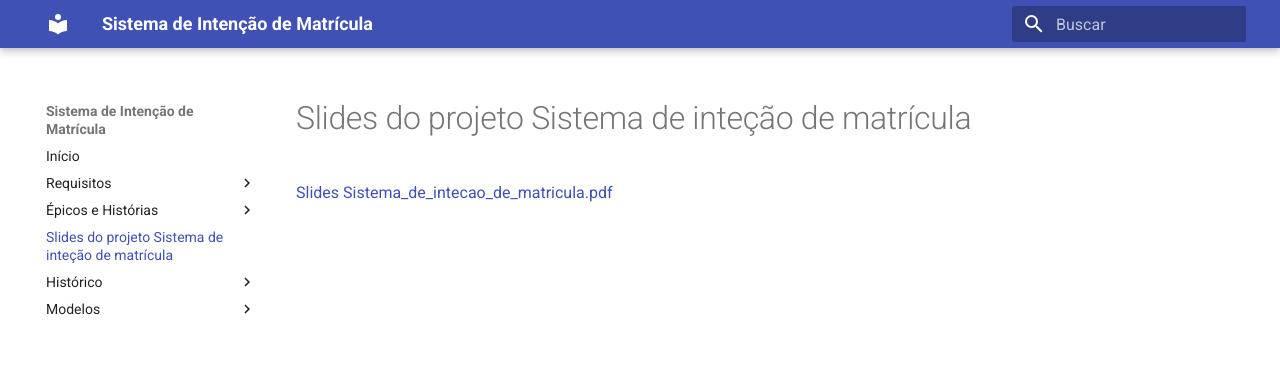
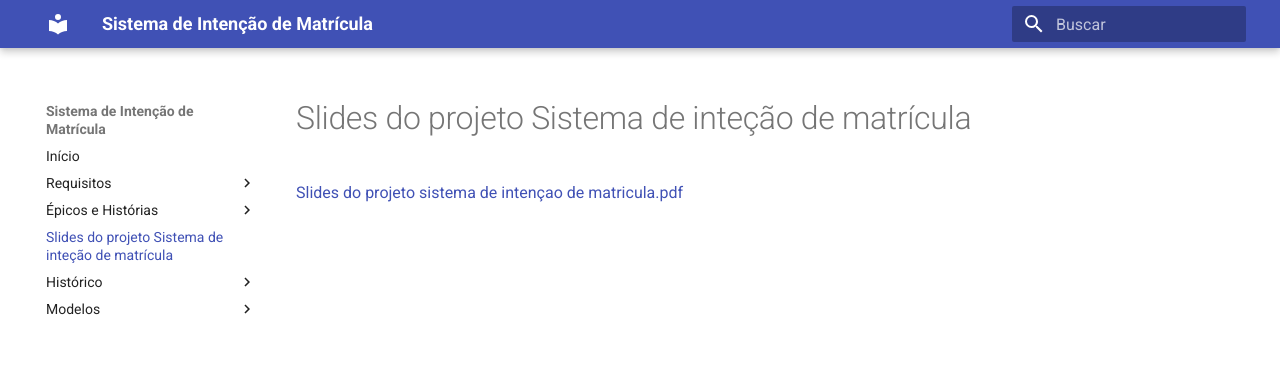
Before and after one commit to si-2026-1/Sistema_de_intencao_de_matricula, an MkDocs documentation site: the page built from docs/Slides/slides.md, in a window 1280 px wide. Shown: the top 375 px of the page. Built offline with MkDocs 1.6.1 and Material for MkDocs 9.7.7, drawn with Linux system fonts in a browser that asks for light colours.

Commit message:
Update link to project intention slides

```diff
--- a/docs/Slides/slides.md
+++ b/docs/Slides/slides.md
@@ -1 +1 @@
-[Slides Sistema_de_intecao_de_matricula.pdf](https://github.com/user-attachments/files/28358368/Slides.Sistema_de_intecao_de_matricula.pdf)
+[Slides do projeto sistema de intençao de matricula.pdf](https://github.com/user-attachments/files/28360720/Slides.do.projeto.sistema.de.intencao.de.matricula.pdf)
```
